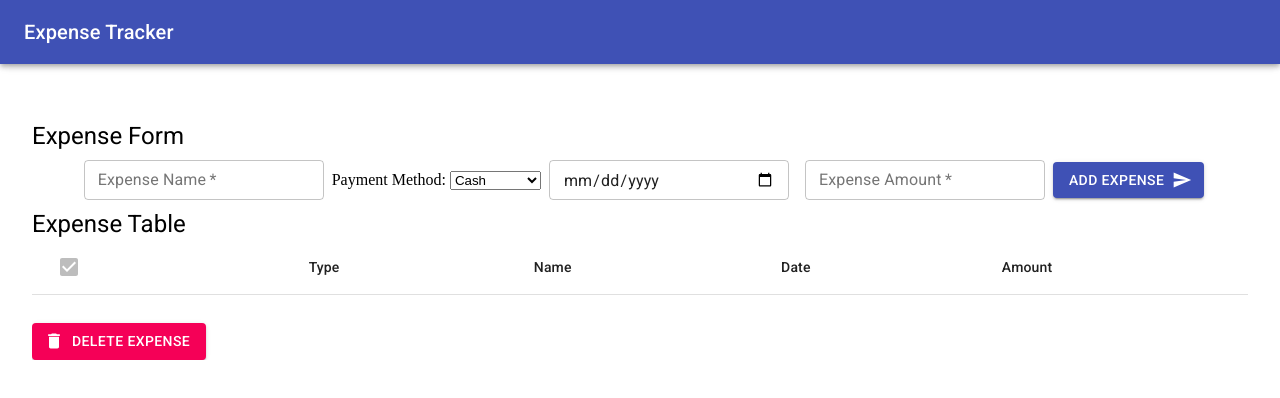
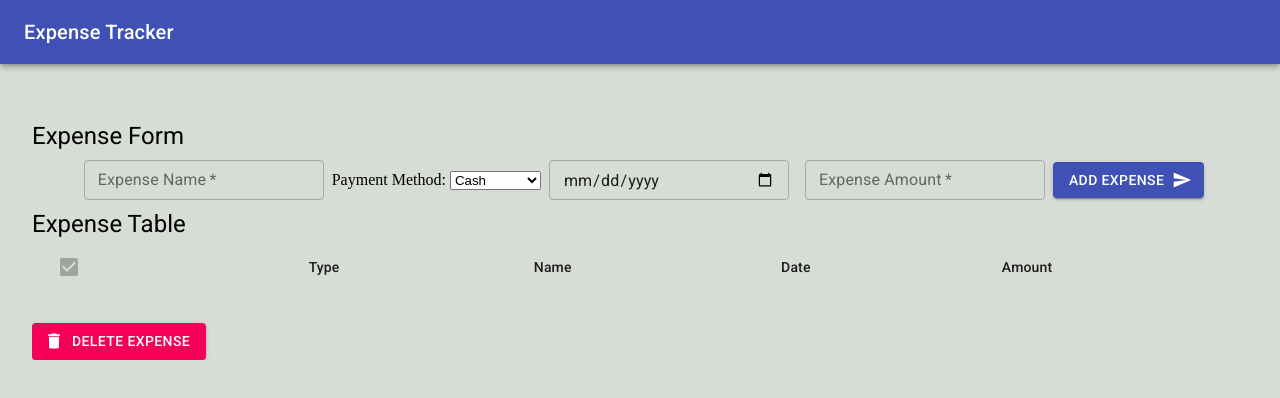
Before and after one commit to shrki416/Expense-Tracker, a React (Create React App) app: page / in a window 1280 px wide. Shown: the top 398 px of the page. Built offline with nearby package versions, Linux system fonts and the light colour scheme.

Commit message:
add a background color

```diff
--- a/src/App.css
+++ b/src/App.css
@@ -1,3 +1,7 @@
+body {
+  background-color: #d8dcd6;
+}
+
 .App {
   margin-top: 15ch;
 }
```
